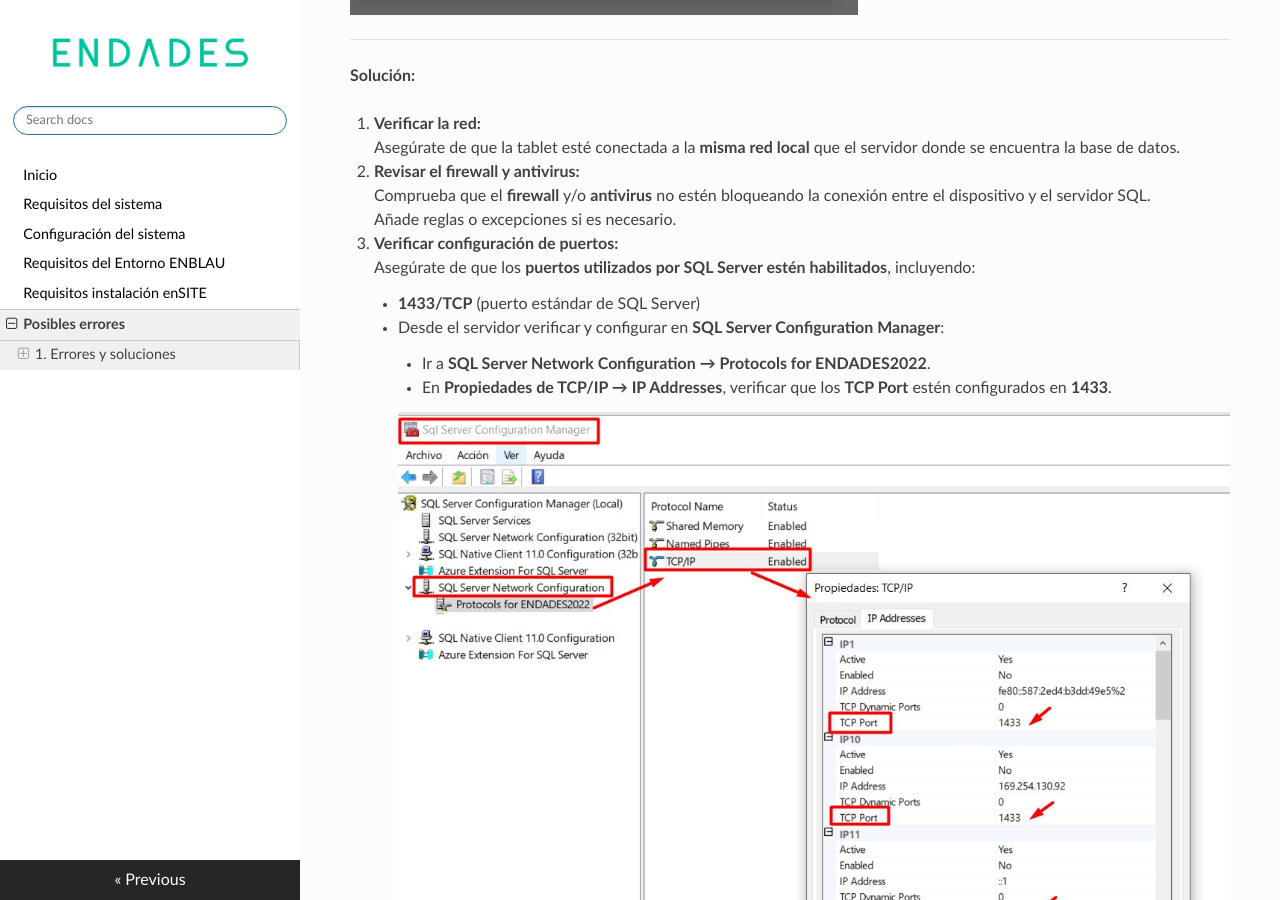
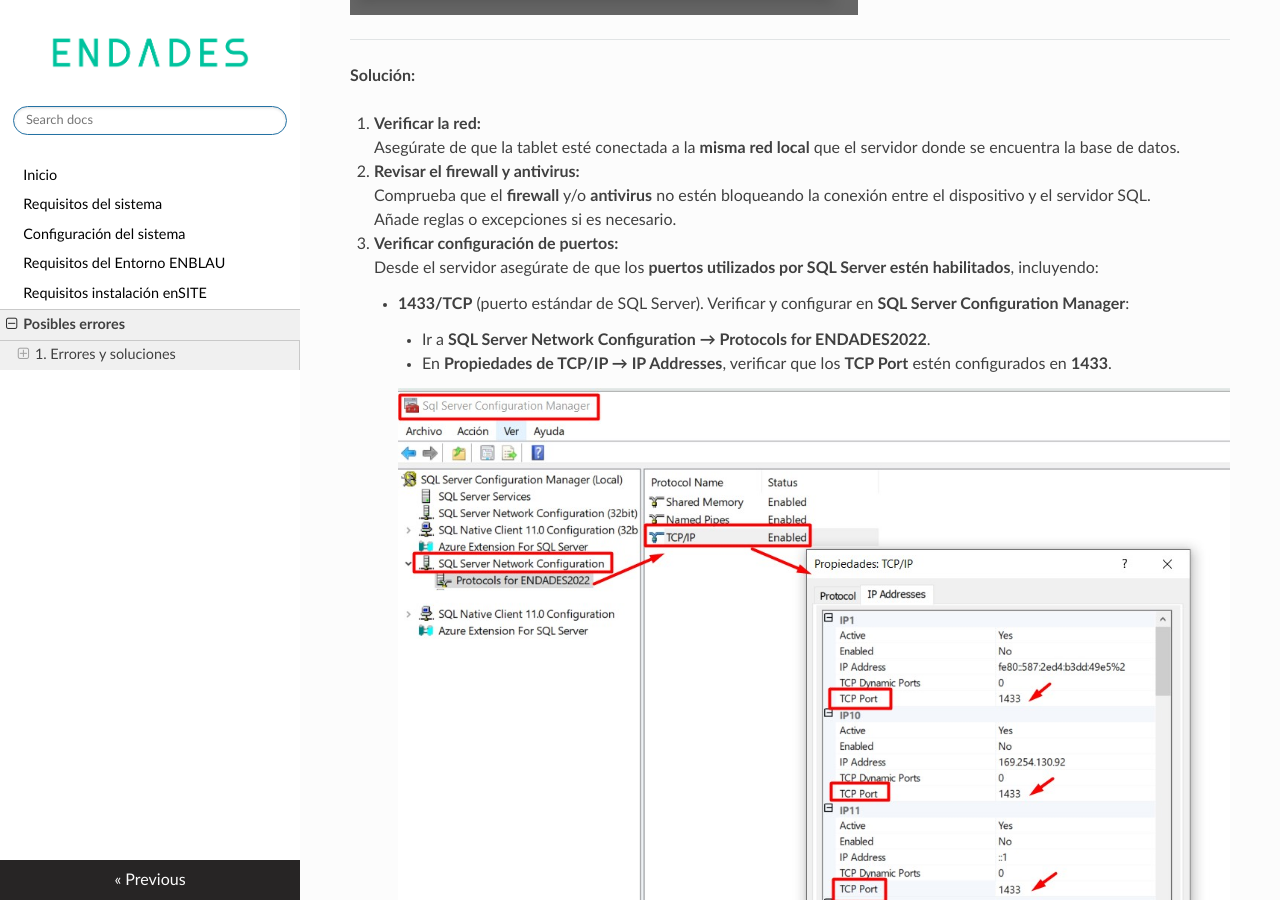
Before and after one commit to endades/Setup-installation, an MkDocs documentation site: the page built from docs/Posibles_Errores.md, in a window 1280 px wide and 900 px high, scrolled down 5078 px. Built offline with MkDocs 1.6.1, drawn with Linux system fonts in a browser that asks for light colours; nearby versions of some CDN libraries.

```diff
--- a/docs/Posibles_Errores.md
+++ b/docs/Posibles_Errores.md
@@ -84,9 +84,8 @@
     Añade reglas o excepciones si es necesario.
 
   3. **Verificar configuración de puertos:**
-    Asegúrate de que los **puertos utilizados por SQL Server estén habilitados**, incluyendo:
-    - **1433/TCP** (puerto estándar de SQL Server)
-      - Desde el servidor verificar y configurar en **SQL Server Configuration Manager**:
+    Desde el servidor asegúrate de que los **puertos utilizados por SQL Server estén habilitados**, incluyendo:
+    - **1433/TCP** (puerto estándar de SQL Server). Verificar y configurar en **SQL Server Configuration Manager**:
         - Ir a **SQL Server Network Configuration → Protocols for ENDADES2022**.
         - En **Propiedades de TCP/IP → IP Addresses**, verificar que los **TCP Port** estén configurados en **1433**.
 
```
